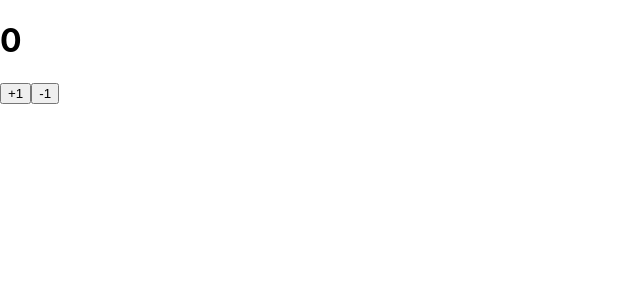
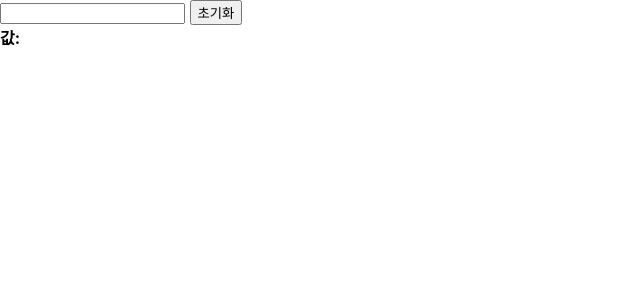
Before and after one commit to ParkDooWon/React-Practice, a React (Create React App) app: page / in a window 1280 px wide. Shown: the top 300 px of the page, without its empty margins (0-640 px from the left). Built offline with nearby package versions, Linux system fonts and the light colour scheme.

Commit message:
feat: 1-8 input의 상태 관리하기 - useState를 사용하여 문자열 상태 변경 - input, button 태그에 이벤트 적용

```diff
--- a/src/App.js
+++ b/src/App.js
@@ -1,11 +1,11 @@
 import React from 'react';
-import Counter from './Counter.js';
+import InputSample from './inputSample';
 import './App.css';
 
 function App() {
 
   return (
-      <Counter />
+      <InputSample/>
   );
 }
 
--- /dev/null
+++ b/src/inputSample.js
@@ -0,0 +1,26 @@
+import React, {useState} from 'react';
+
+function InputSample() {
+    const [text, setText] = useState('');
+
+    const onChange = e => {
+        setText(e.target.value);
+    }
+
+    const onReset = () => {
+        setText('');
+        // document.querySelector('input').value = '';   -> 아래처럼 하지않고 input의 value를 직접 조작할 수도 있다.
+    }
+
+    return (
+        <div>
+            <input onChange={onChange} value={text}/>  {/*input의 value도 업데이트 해준다.*/}
+            <button onClick={onReset}>초기화</button>
+            <div>
+                <b>값: {text}</b>
+            </div>
+        </div>
+    )
+}
+
+export default InputSample;
```
